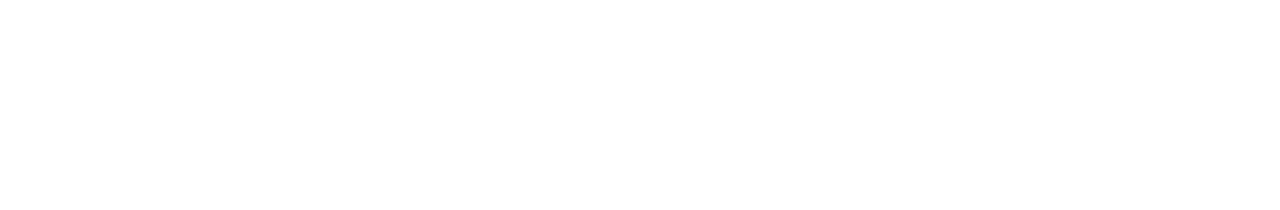
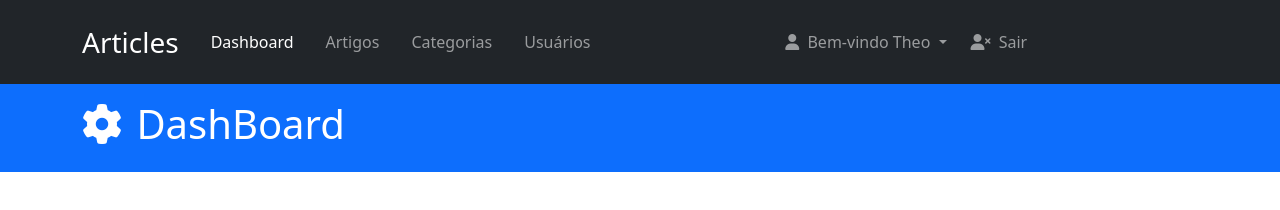
Before and after one commit to alexrla/Articles, a plain HTML site: page index.html in a window 1280 px wide. Drawn offline with Linux system fonts and the light colour scheme.

Commit message:
Criados a navbar e o header no arquivo index.html

```diff
--- a/index.html
+++ b/index.html
@@ -4,14 +4,76 @@
     <meta charset="UTF-8">
     <meta http-equiv="X-UA-Compatible" content="IE=edge">
     <meta name="viewport" content="width=device-width, initial-scale=1.0">
-    <title>Blog Analytics Dashboard</title>
+    <title>Articles</title>
     <!-- Bootstrap -->
     <link rel="stylesheet" href="./assets/styles/bootstrap.css">
     <!-- CSS -->
     <link rel="stylesheet" href="./assets/styles/style.css">
   </head>
   <body>
+    <!-- Navbar -->
+    <div class="nav navbar navbar-expand-lg navbar-dark bg-dark p-3">
+      <div class="container">
+        <a href="./index.html" class="navbar-brand fs-3">Articles</a>
+        <button
+          class="navbar-toggler"
+          type="button"
+          data-bs-toggle="collapse"
+          data-bs-target="#navbarCollapse"
+        >
+          <span class="navbar-toggler-icon"></span>
+        </button>
+        <div class="collapse navbar-collapse" id="navbarCollapse">
+          <ul class="navbar-nav">
+            <li class="nav-item px-2">
+              <a href="./index.html" class="nav-link active">Dashboard</a>
+            </li>
+            <li class="nav-item px-2">
+              <a href="./pages/my_articles.html" class="nav-link">Artigos</a>
+            </li>
+            <li class="nav-item px-2">
+              <a href="./pages/categories.html" class="nav-link">Categorias</a>
+            </li>
+            <li class="nav-item px-2">
+              <a href="./pages/users.html" class="nav-link">Usuários</a>
+            </li>
+          </ul>
 
+          <ul class="navbar-nav mx-auto">
+            <li class="nav-item dropdown ms-2">
+              <a href="#" class="nav-link dropdown-toggle" data-bs-toggle="dropdown">
+                <i class="fa-solid fa-user me-1"></i> Bem-vindo Theo
+              </a>
+              <div class="dropdown-menu">
+                <a href="./pages/profile.html" class="dropdown-item">
+                  <i class="fa-solid fa-circle-user me-1"></i> Perfil
+                </a>
+                <a href="./pages/settings.html" class="dropdown-item mt-2">
+                  <i class="fa-solid fa-gear me-1"></i> Configurações
+                </a>
+              </div>
+            </li>
+            <li class="nav-item dropdown ms-2">
+              <a href="./pages/login.html" class="nav-link">
+                <i class="fa-solid fa-user-xmark me-1"></i> Sair
+              </a>
+            </li>
+          </ul>
+        </div>
+      </div>
+    </div>
+    <!-- Header -->
+    <header id="header-container" class="bg-primary text-white p-3">
+      <div class="container">
+        <div class="row">
+          <div class="col-md-6">
+            <h1>
+              <i class="fa-solid fa-gear me-1"></i> DashBoard
+            </h1>
+          </div>
+        </div>
+      </div>
+    </header>
     <!-- FontAwesome -->
     <script src="https://kit.fontawesome.com/882bb34580.js" crossorigin="anonymous"></script>
     <!-- JavaScript -->
```
